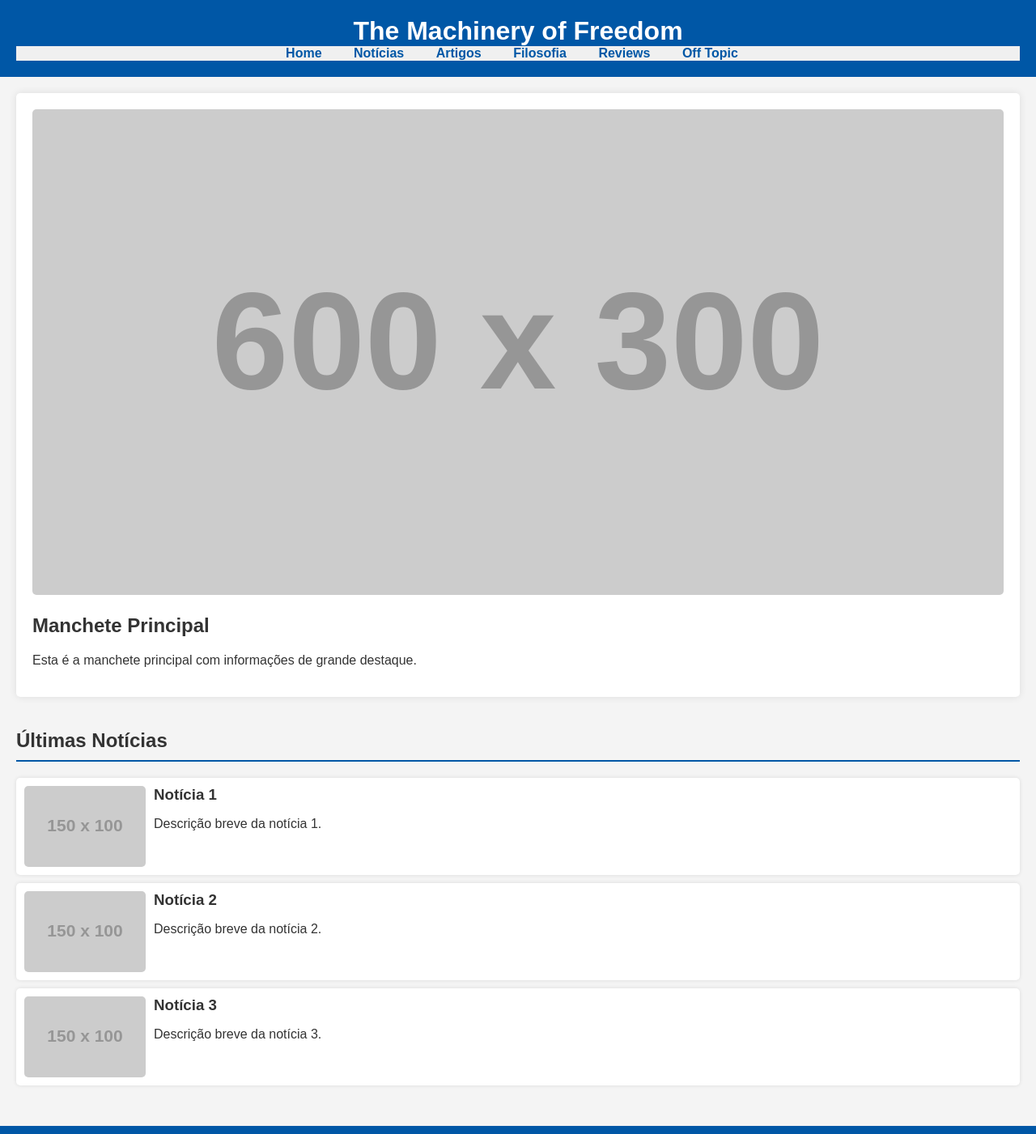
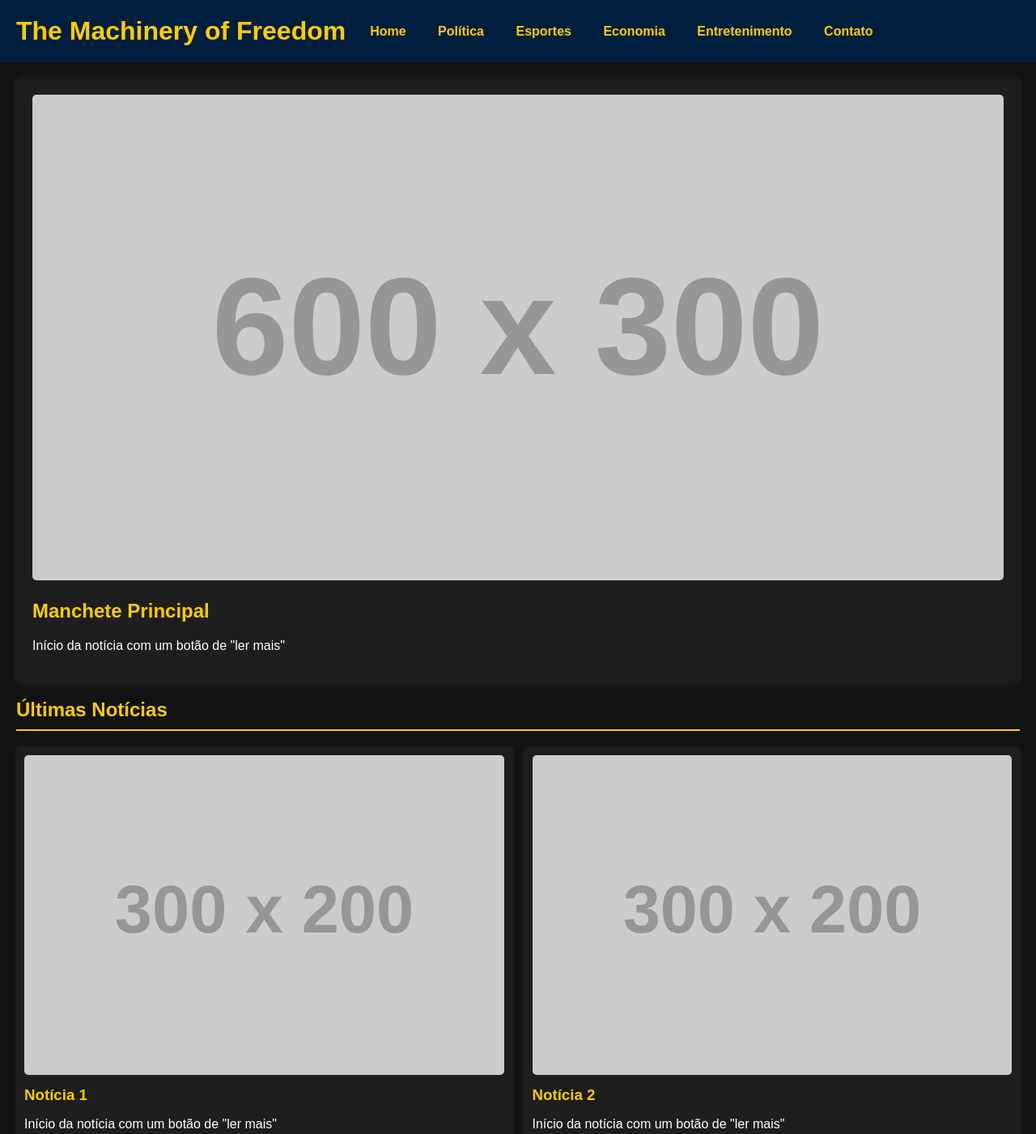
Before and after one commit to SilasRenan/Machinery-of-Freedom, a plain HTML site: page index.html in a window 1280 px wide. Shown: the top 1401 px of the page at 81% size. Drawn offline with Linux system fonts and the light colour scheme; placeholder pictures from the web are drawn by us.

Commit message:
Ajustes
Ajustes no layout, o menu agora está alinhado à esquerda e as notícias estão lado a lado. Também apliquei um tema escuro considerando as cores azul e amarelo que já tinha me passado que preferia.

```diff
--- a/css/style.css
+++ b/css/style.css
@@ -1,29 +1,39 @@
 /* Estrutura básica */
 body {
   font-family: 'Arial', sans-serif;
-  background-color: #f4f4f4;
+  background-color: #121212; /* Cor de fundo escura */
   margin: 0;
   padding: 0;
-  color: #333;
+  color: #ffffff; /* Texto em branco */
 }
 
 header {
-  background-color: #0057a6;
+  background-color: #001f3f; /* Azul marinho para o cabeçalho */
   color: #ffffff;
   padding: 20px;
-  text-align: center;
+  display: flex;
+  align-items: center;
+  justify-content: flex-start;
 }
 
 header h1 {
   margin: 0;
+  margin-right: 20px;
+  color: #ffcc00; /* Título em amarelo */
+}
+
+h2 {
+	color: #ffcc00; /* Título em amarelo */
+}
+
+nav {
+  flex-grow: 1;
 }
 
 nav ul {
   list-style: none;
   margin: 0;
   padding: 0;
-  text-align: center;
-  background-color: #f0f0f0;
 }
 
 nav ul li {
@@ -33,19 +43,17 @@ nav ul li {
 
 nav ul li a {
   text-decoration: none;
-  color: #0057a6;
+  color: #ffcc00; /* Links em amarelo */
   font-weight: bold;
   padding: 10px;
 }
 
 nav ul li a:hover {
-  background-color: #0057a6;
-  color: #fff;
+  background-color: #0057a6; /* Fundo azul do link em hover */
+  color: #ffffff; /* Texto em branco ao passar o mouse */
 }
 
 main {
-  display: flex;
-  flex-wrap: wrap;
   padding: 20px;
 }
 
@@ -55,10 +63,10 @@ main {
 }
 
 .destaques article {
-  background-color: #ffffff;
+  background-color: #1e1e1e; /* Cor de fundo do artigo */
   padding: 20px;
   border-radius: 5px;
-  box-shadow: 0 0 10px rgba(0, 0, 0, 0.1);
+  box-shadow: 0 0 10px rgba(255, 255, 255, 0.1);
 }
 
 .destaques img {
@@ -72,36 +80,43 @@ main {
 }
 
 .noticias-recentes h2 {
-  border-bottom: 2px solid #0057a6;
+  border-bottom: 2px solid #ffcc00; /* Linha de destaque em amarelo */
   padding-bottom: 10px;
   margin-bottom: 20px;
+  color: #ffcc00; /* Título em amarelo */
+}
+
+.mosaico {
+  display: flex;
+  flex-wrap: wrap;
+  gap: 15px; /* Espaçamento entre as notícias */
 }
 
 .noticia {
-  display: flex;
-  background-color: #ffffff;
-  margin-bottom: 10px;
+  flex: 1 1 calc(33.333% - 15px); /* 3 colunas com espaçamento */
+  background-color: #1e1e1e; /* Cor de fundo da notícia */
   padding: 10px;
   border-radius: 5px;
-  box-shadow: 0 0 5px rgba(0, 0, 0, 0.1);
+  box-shadow: 0 0 5px rgba(255, 255, 255, 0.1);
 }
 
 .noticia img {
-  width: 150px;
-  height: 100px;
+  width: 100%;
+  height: auto;
   border-radius: 5px;
 }
 
 .noticia .conteudo {
-  margin-left: 10px;
+  margin-top: 10px;
 }
 
 .noticia .conteudo h3 {
   margin: 0;
+  color: #ffcc00; /* Título da notícia em amarelo */
 }
 
 footer {
-  background-color: #0057a6;
+  background-color: #1e1e1e; /* Cor de fundo do rodapé */
   color: #ffffff;
   text-align: center;
   padding: 20px;
--- a/index.html
+++ b/index.html
@@ -14,11 +14,11 @@
     <nav>
       <ul>
         <li><a href="#home">Home</a></li>
-        <li><a href="#politica">Notícias</a></li>
-        <li><a href="#esportes">Artigos</a></li>
-        <li><a href="#economia">Filosofia</a></li>
-        <li><a href="#entretenimento">Reviews</a></li>
-        <li><a href="#contato">Off Topic</a></li>
+        <li><a href="#politica">Política</a></li>
+        <li><a href="#esportes">Esportes</a></li>
+        <li><a href="#economia">Economia</a></li>
+        <li><a href="#entretenimento">Entretenimento</a></li>
+        <li><a href="#contato">Contato</a></li>
       </ul>
     </nav>
   </header>
@@ -28,40 +28,49 @@
       <article>
         <img src="https://via.placeholder.com/600x300" alt="Imagem de destaque">
         <h2>Manchete Principal</h2>
-        <p>Esta é a manchete principal com informações de grande destaque.</p>
+        <p>Início da notícia com um botão de "ler mais"</p>
       </article>
     </section>
 
     <section class="noticias-recentes">
       <h2>Últimas Notícias</h2>
+      <div class="mosaico">
         <div class="noticia">
-        <img src="https://via.placeholder.com/150x100" alt="Notícia 1">
+          <img src="https://via.placeholder.com/300x200" alt="Notícia 1">
           <div class="conteudo">
             <h3>Notícia 1</h3>
-          <p>Descrição breve da notícia 1.</p>
+            <p>Início da notícia com um botão de "ler mais"</p>
           </div>
         </div>
 
         <div class="noticia">
-        <img src="https://via.placeholder.com/150x100" alt="Notícia 2">
+          <img src="https://via.placeholder.com/300x200" alt="Notícia 2">
           <div class="conteudo">
             <h3>Notícia 2</h3>
-          <p>Descrição breve da notícia 2.</p>
+            <p>Início da notícia com um botão de "ler mais"</p>
           </div>
         </div>
 
         <div class="noticia">
-        <img src="https://via.placeholder.com/150x100" alt="Notícia 3">
+          <img src="https://via.placeholder.com/300x200" alt="Notícia 3">
           <div class="conteudo">
             <h3>Notícia 3</h3>
-          <p>Descrição breve da notícia 3.</p>
+            <p>Início da notícia com um botão de "ler mais"</p>
+          </div>
+        </div>
+
+        <div class="noticia">
+          <img src="https://via.placeholder.com/300x200" alt="Notícia 4">
+          <div class="conteudo">
+            <h3>Notícia 4</h3>
+            <p>Início da notícia com um botão de "ler mais"</p>
           </div>
         </div>
     </section>
   </main>
 
   <footer>
-    <p>&copy; 2024 Blog de Notícias. Todos os direitos reservados.</p>
+    <p>&copy; 2024 The Machinery of Freedom. Todos os direitos reservados.</p>
   </footer>
 </body>
 </html>
```
Lines whose indentation alone changed are shown as unchanged.
